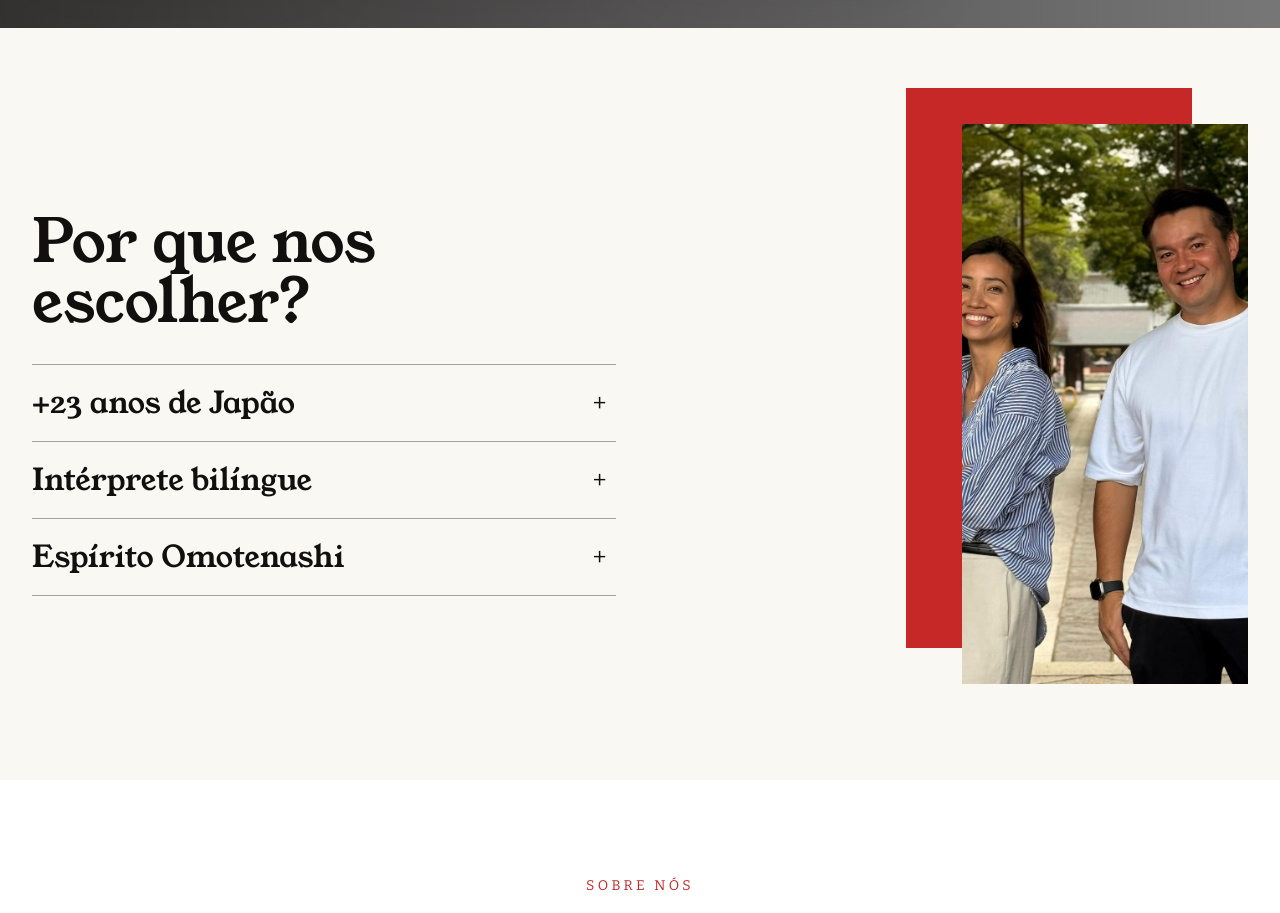
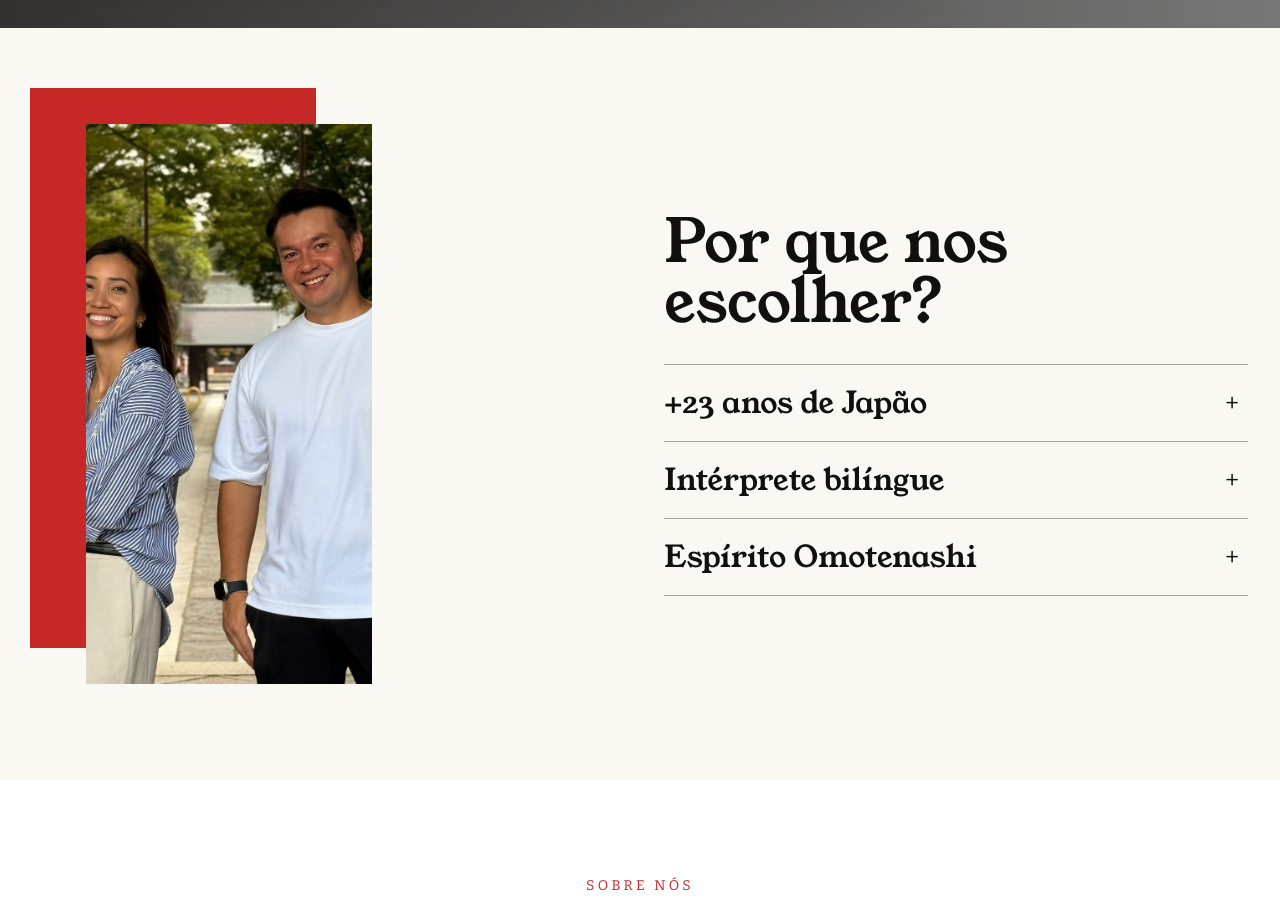
Before and after one commit to gustavolukiya-dot/guia-japao-incrivel, a Next.js app: page / in a window 1280 px wide. Shown: the part 820-1733 px from the top of the page. Built offline with nearby package versions, Linux system fonts and the light colour scheme; grey boxes are pictures that could not be loaded.

Commit message:
inverter

```diff
--- a/app/page.tsx
+++ b/app/page.tsx
@@ -204,7 +204,7 @@ export default function Home() {
           <div className="why-inner flex flex-col gap-12 lg:flex-row lg:items-center lg:justify-between">
 
             {/* Esquerda — título + accordion */}
-            <div className="why-copy lg:order-1 lg:w-[48%]">
+            <div className="why-copy lg:order-2 lg:w-[48%]">
               <h2 className="font-serifDisplay text-4xl leading-[1.08] md:text-6xl">
                 Por que nos escolher?
               </h2>
@@ -214,7 +214,7 @@ export default function Home() {
             </div>
 
             {/* Direita — foto */}
-            <div className="why-photo relative mx-auto w-full max-w-[340px] lg:order-2 lg:mx-0 lg:w-[44%]">
+            <div className="why-photo relative mx-auto w-full max-w-[340px] lg:order-1 lg:mx-0 lg:w-[44%]">
               <div className="why-frame relative ml-auto h-[280px] w-[84%] md:h-[480px] lg:h-[560px]">
                 <div className="why-red-block absolute inset-0 bg-japan-red" aria-hidden="true" />
                 <img
```
